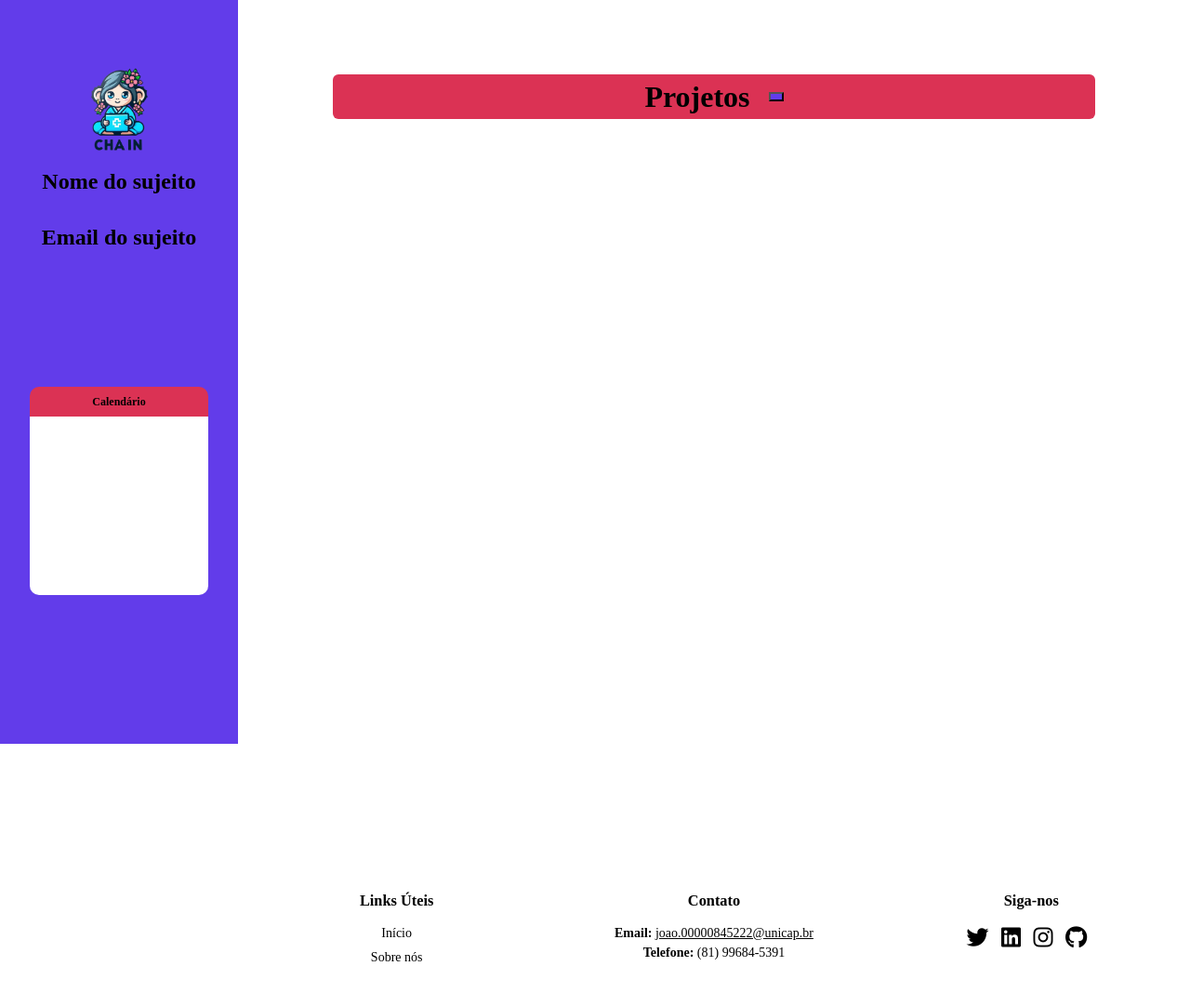
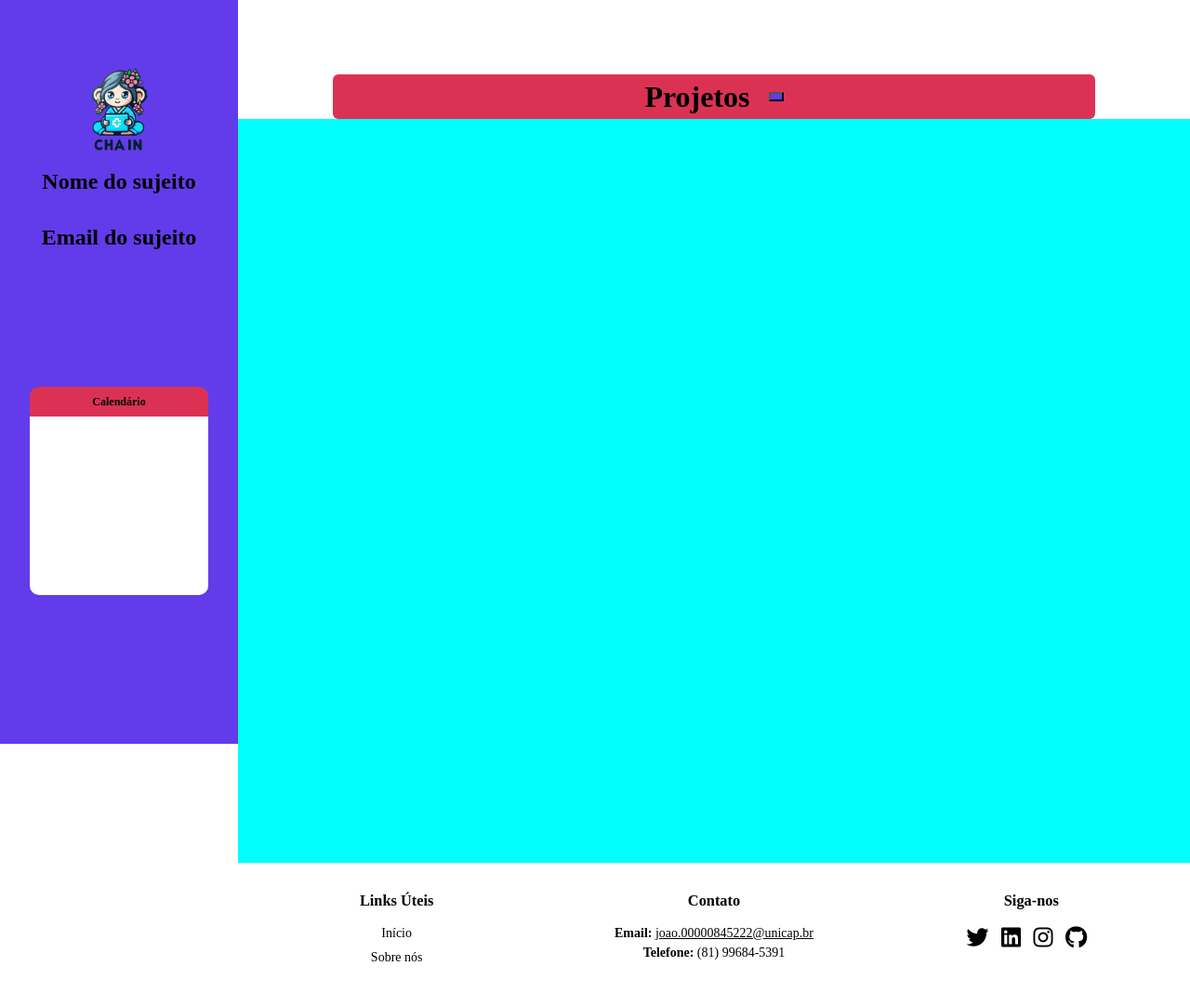
Before and after one commit to PedroPepeu/Chain, a Flask app: page /profile in a window 1280 px wide. Shown: the whole page at 93% size. Run offline with Flask 3, Linux system fonts and the light colour scheme.

Commit message:
criação de projetos em andamento

```diff
--- a/web/api/static/css/profile.css
+++ b/web/api/static/css/profile.css
@@ -106,8 +106,11 @@ html, body{
     margin-left: 10px;
 }
 
-.projects{
-    height: 100vh;
+#projects{
+    background-color: aqua;
+    min-height: 100vh;
     width: 100%;
-    background-color: var(--white);
+    display: grid;
+    justify-content: center;
+    align-items: center;
 }
--- a/web/api/static/js/profile.js
+++ b/web/api/static/js/profile.js
@@ -1,26 +1,10 @@
-class project{
-    constructor(){
-        this.render();
-    }
-
-    render(){
-        this.button = document.createElement('button');
-        this.button.innerText = '+';
-        this.button.classList.add("content-add");
-
-        this.button.addEventListener('click', () => {
-
-        });
-    }
+function addProject() {
+    var node = document.createElement('div')
+    node.style.width = '60vw';
+    node.style.height = '20rem';
+    node.style.backgroundColor = '#000';
+    node.style.marginTop = '10px';
+    node.style.marginBottom = '10px';
+    node.style.borderRadius = '10px'
+    document.getElementById("projects").appendChild(node);
 }
-
-let addProjectButton = document.getElementById("addProjectButton");
-
-addProjectButton.addEventListener('click', () => {
-    if (addProjectInput.value.trim() != "") {
-        new project(root);
-        addProjectInput.value = "";
-    }
-});
-
-let project = project();
--- a/web/api/templates/profile.html
+++ b/web/api/templates/profile.html
@@ -30,13 +30,13 @@
         <div class="main-content">
             <div class="top-bar">
                 <h1>Projetos</h1>
-                <button id="addProjectButton"></button>
+                <button onclick="addProject()"></button>
             </div>
-            <div class="projects">
-
+            <div id="projects">
             </div>
             {% include 'components/footer.html' %}
         </div>
     </div>
 </body>
+<script src="../static/js/profile.js"></script>
 </html>
```
